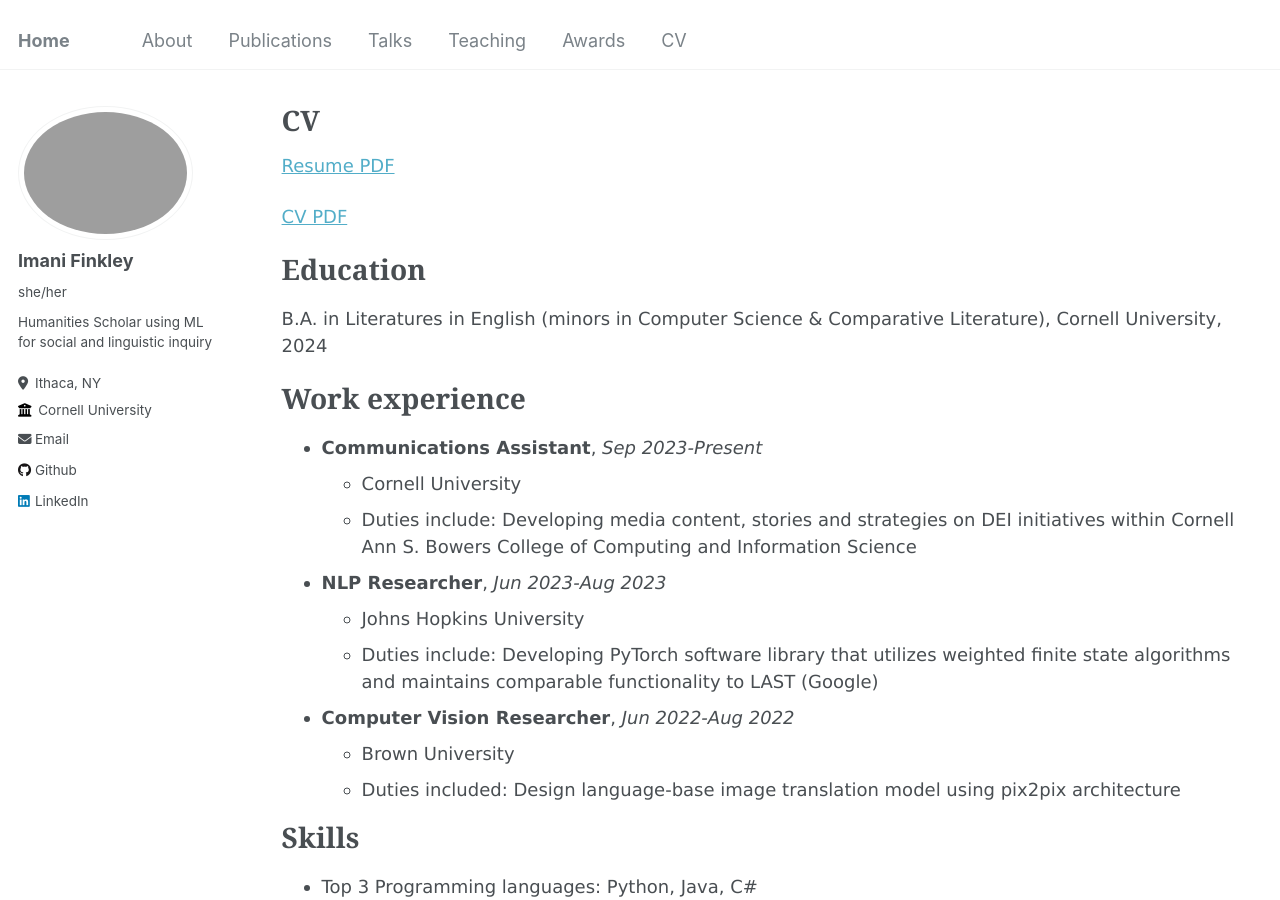
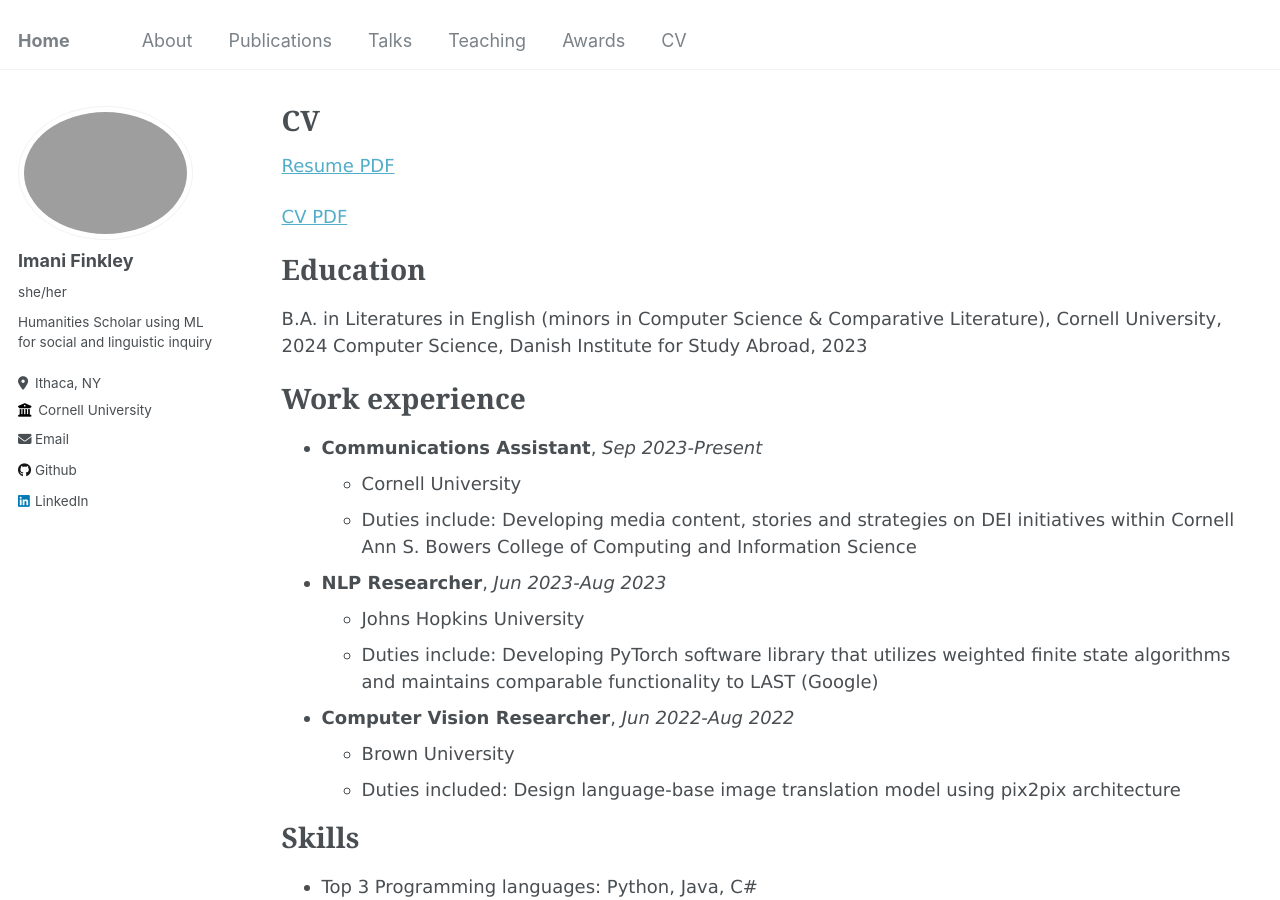
Before and after one commit to imanif/imanif.github.io, a Jekyll site: the page built from _pages/cv.md, in a window 1280 px wide and 900 px high. Built offline with Jekyll 4.4.1, drawn with Linux system fonts in a browser that asks for light colours.

Commit message:
update cv page

```diff
--- a/_pages/cv.md
+++ b/_pages/cv.md
@@ -18,6 +18,7 @@ redirect_from:
 Education
 ======
 B.A. in Literatures in English (minors in Computer Science & Comparative Literature), Cornell University, 2024
+Computer Science, Danish Institute for Study Abroad, 2023
 
 Work experience
 ======
```
